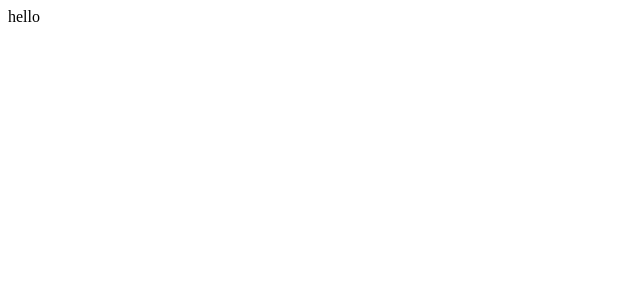
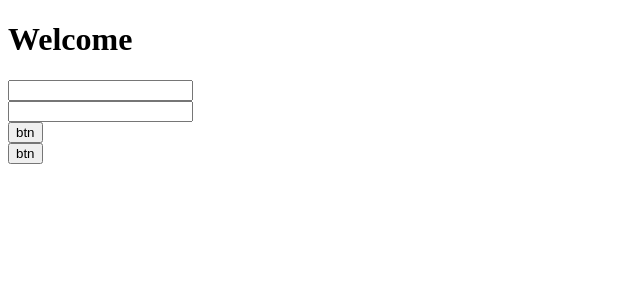
Before and after one commit to cheb4/mock-mail, a React (Create React App) app: page / in a window 1280 px wide. Shown: the top 300 px of the page, without its empty margins (0-640 px from the left). Built offline with nearby package versions, Linux system fonts and the light colour scheme.

Commit message:
mockup before controlers

```diff
--- a/src/App.js
+++ b/src/App.js
@@ -1,8 +1,25 @@
 // import logo from './logo.svg';
 // import './App.css';
+import Input from "./input";
+import Button from "./Button";
+function App() {
+  const Welcome = () => {
+    return (
+      <div>
+        <h1>Welcome</h1>
+      </div>
+    );
+  };
 
-function App() {
-  return <div>hello</div>;
+  return (
+    <div>
+      <Welcome />
+      <Input />
+      <Input />
+      <Button />
+      <Button />
+    </div>
+  );
 }
 
 export default App;
--- /dev/null
+++ b/src/Button.js
@@ -0,0 +1,11 @@
+import React from "react";
+
+function Button() {
+  return (
+    <div>
+      <input type="button" value="btn" />
+    </div>
+  );
+}
+
+export default Button;
--- /dev/null
+++ b/src/input.js
@@ -0,0 +1,11 @@
+import React from "react";
+
+function Input() {
+  return (
+    <div>
+      <input type="text" name="inputField" id="input" />
+    </div>
+  );
+}
+
+export default Input;
```
Also changed, not shown: 1 other file (tests, documents, lock files or other folders).
